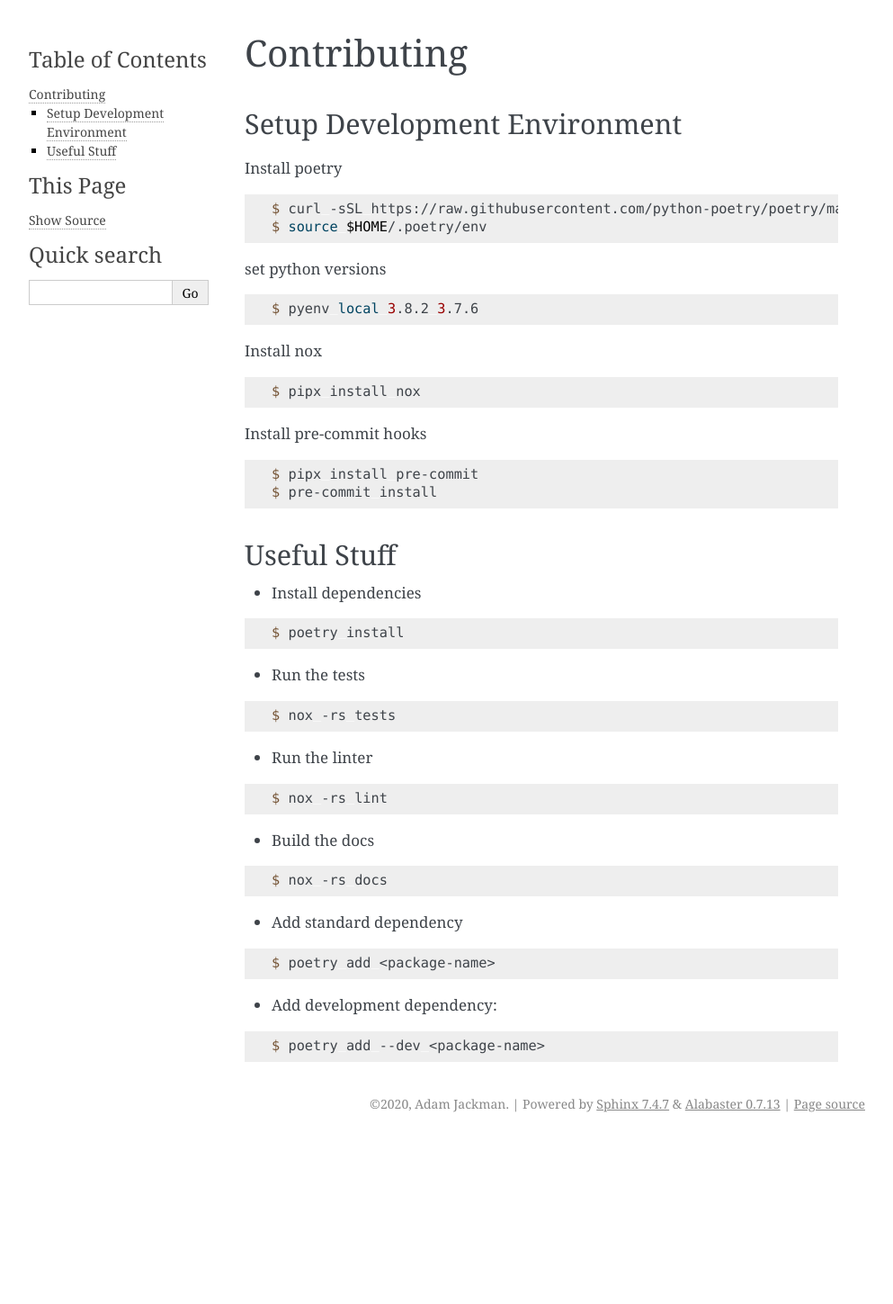
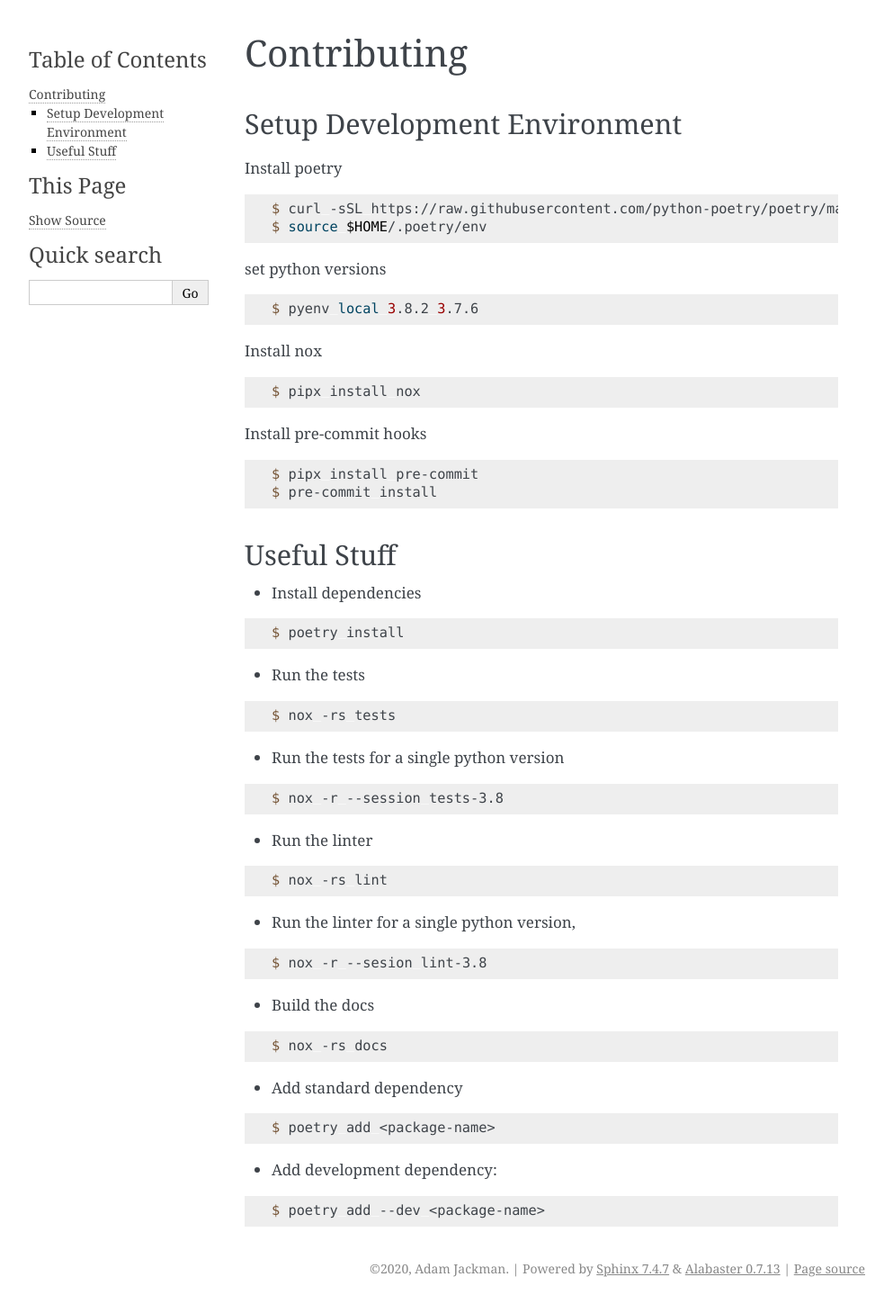
Before and after one commit to acjackman/note-clerk, a Sphinx documentation site: the page built from docs/contributing.rst, in a window 1280 px wide. Shown: the whole page at 90% size, without its empty margins (148-1141 px from the left). Built offline with Sphinx 7.4.7, drawn with Linux system fonts in a browser that asks for light colours; before the commit the page ends 1266 px from its top, so only the background shows below that.

Commit message:
📚 add hints to docs about running single session

```diff
--- a/docs/contributing.rst
+++ b/docs/contributing.rst
@@ -45,11 +45,23 @@ Useful Stuff
 
    $ nox -rs tests
 
+-  Run the tests for a single python version
+
+.. code:: console
+
+   $ nox -r --session tests-3.8
+
 -  Run the linter
 
 .. code:: console
 
    $ nox -rs lint
+
+-  Run the linter for a single python version,
+
+.. code:: console
+
+   $ nox -r --sesion lint-3.8
 
 -  Build the docs
 
```
